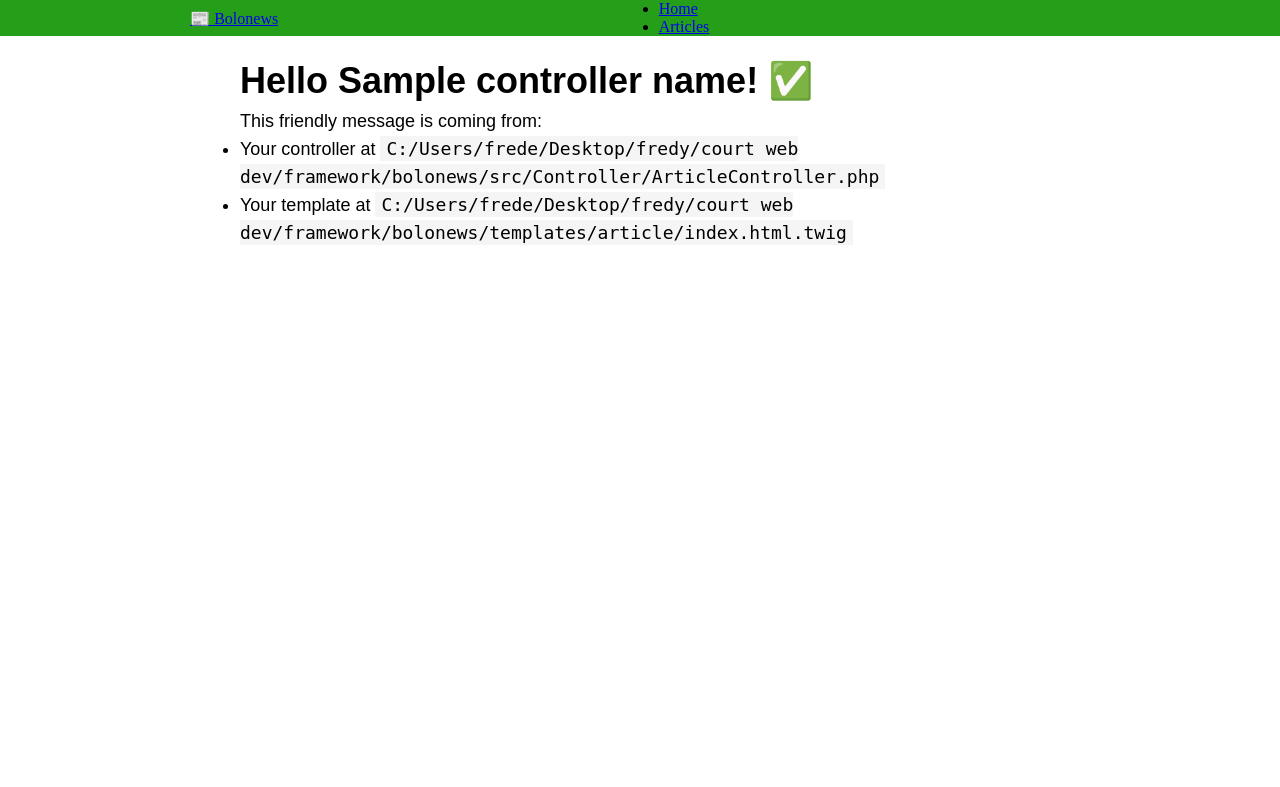
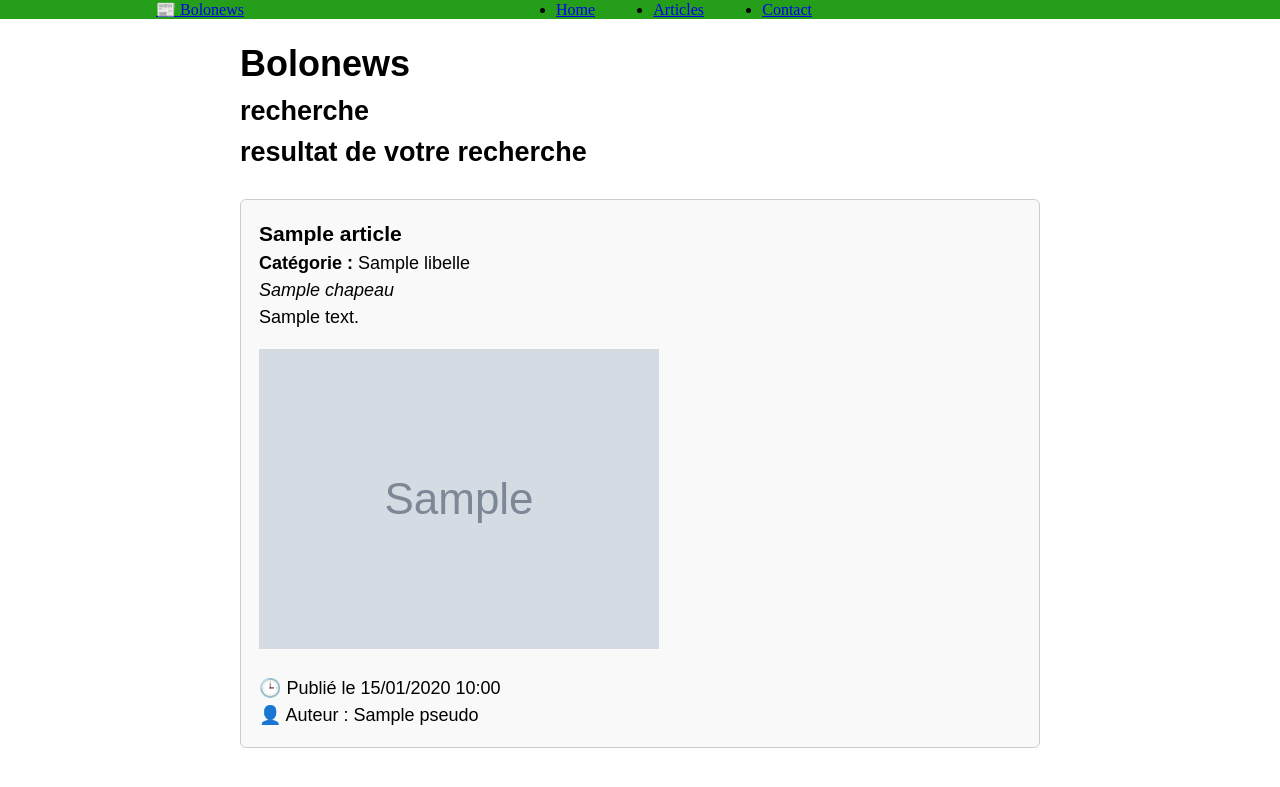
Before and after one commit to frederic686/bolonews, a Symfony app: template templates/article/articles.html.twig in a window 1280 px wide. Shown: the top 787 px of the page. Run offline with Twig, Linux system fonts and the light colour scheme; the template is opened without the code that fills it: most values are stand-ins (such as "Sample title", 1, 10 or a date in 2020); grey boxes marked "Sample" are stand-in pictures; some libraries are stand-ins or nearby versions.

Commit message:
pages articles en cours

```diff
--- a/public/css/styles.css
+++ b/public/css/styles.css
@@ -39,3 +39,12 @@
     margin: 1.5em 0;
     background: #f9f9f9;
 }
+
+.nav-links {
+    display: flex;
+    flex-direction: row;
+    width: 20%;
+    flex-wrap: nowrap;
+    align-content: center;
+    justify-content: space-between;
+}
--- a/templates/accueil/index.html.twig
+++ b/templates/accueil/index.html.twig
@@ -4,7 +4,7 @@
 
 {% block body %}
 <div class="example-wrapper">
-    <h1>Derniers articles publiés</h1>
+    <h1>Bolonews</h1>
 
     {% if articles is empty %}
         <p>Aucun article publié pour le moment.</p>
--- a/templates/article/articles.html.twig
+++ b/templates/article/articles.html.twig
@@ -1,20 +1,40 @@
 {% extends 'base.html.twig' %}
 
-{% block title %}Hello ArticleController!{% endblock %}
+{% block title %}Accueil Bolonews{% endblock %}
 
 {% block body %}
-<style>
-    .example-wrapper { margin: 1em auto; max-width: 800px; width: 95%; font: 18px/1.5 sans-serif; }
-    .example-wrapper code { background: #F5F5F5; padding: 2px 6px; }
-</style>
+<div class="example-wrapper">
+    <h1>Bolonews</h1>
 
-<div class="example-wrapper">
-    <h1>Hello {{ controller_name }}! ✅</h1>
+    <div class="search">
 
-    This friendly message is coming from:
-    <ul>
-        <li>Your controller at <code>C:/Users/frede/Desktop/fredy/court web dev/framework/bolonews/src/Controller/ArticleController.php</code></li>
-        <li>Your template at <code>C:/Users/frede/Desktop/fredy/court web dev/framework/bolonews/templates/article/index.html.twig</code></li>
-    </ul>
+    <h2>recherche</h2>
+    </div>
+
+    <div class="barre-categorie">
+
+    </div>
+    <h2>resultat de votre recherche</h2>
+    {% if articles is empty %}
+        <p>Aucun article publié pour le moment.</p>
+    {% else %}
+        {% for article in articles %}
+            <div class="article-card">
+                <h3>{{ article.titre }}</h3>
+                <p><strong>Catégorie :</strong> {{ article.categorie.libelle }}</p>
+                <p><em>{{ article.chapeau }}</em></p>
+                <div>{{ article.contenu|nl2br }}</div>
+
+                {% if article.image %}
+                    <div style="margin: 1em 0;">
+                        <img src="{{ asset('uploads/images/' ~ article.image) }}" alt="illustration" style="max-width:100%; height:auto;">
+                    </div>
+                {% endif %}
+
+                <p>🕒 Publié le {{ article.dateCreation|date('d/m/Y H:i') }}</p>
+                <p>👤 Auteur : {{ article.auteur.pseudo ?? 'Inconnu' }}</p>
+            </div>
+        {% endfor %}
+    {% endif %}
 </div>
 {% endblock %}
--- a/templates/base.html.twig
+++ b/templates/base.html.twig
@@ -21,15 +21,14 @@
                 <ul class="nav-links">
                     <li><a href="{{ path('app_accueil') }}">Home</a></li>
                     <li><a href="{{ path('app_article') }}">Articles</a></li>
+                    <li><a href="{{ path('app_article') }}">Contact</a></li>
                 </ul>
 
                 <ul class="auth-links">
                     {% if app.user %}
-                        <li><span>👤 {{ app.user.pseudo }}</span></li>
-                        <li><a href="{{ path('app_accueil') }}">Accueil</a></li>
-                        <li><a href="{{ path('app_article') }}">Se déconnecter</a></li>
-                        <li><a href="{{ path('app_article2') }}">Article 2</a></li>
-                        <li><a href="{{ path('app_logout') }}">se decoonecter</a></li>
+                        <li><a href="{{ path('app_user') }}"><span>👤 {{ app.user.pseudo }}</span></a></li>
+                        <li><a href="{{ path('app_article2') }}">detail de l'articles</a></li>
+                        <li><a href="{{ path('app_logout') }}">se deconnecter</a></li>
                     {% elseif current_route in ['app_accueil', 'app_article'] %}
                         <li><a href="{{ path('app_login') }}">Se connecter</a></li>
                         <li><a href="{{ path('app_register') }}">M’inscrire</a></li>
```
Also changed, not shown: src/Controller/ArticleController.php (+9 -2 lines).
